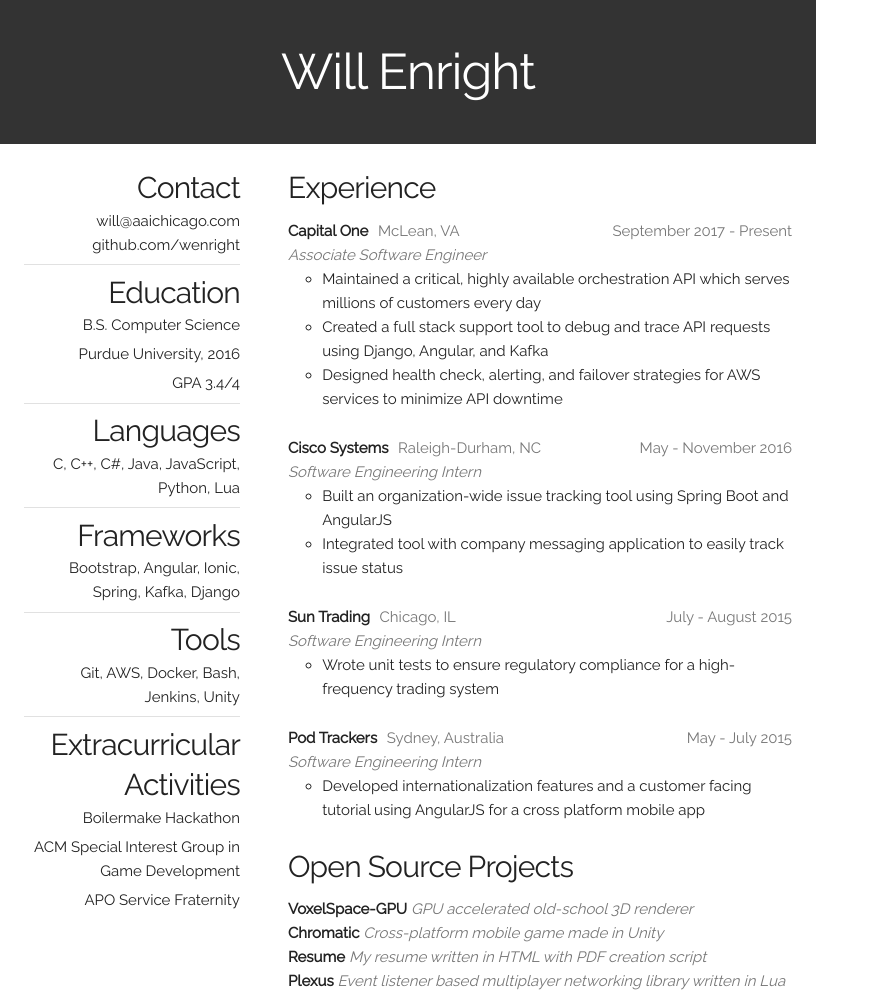
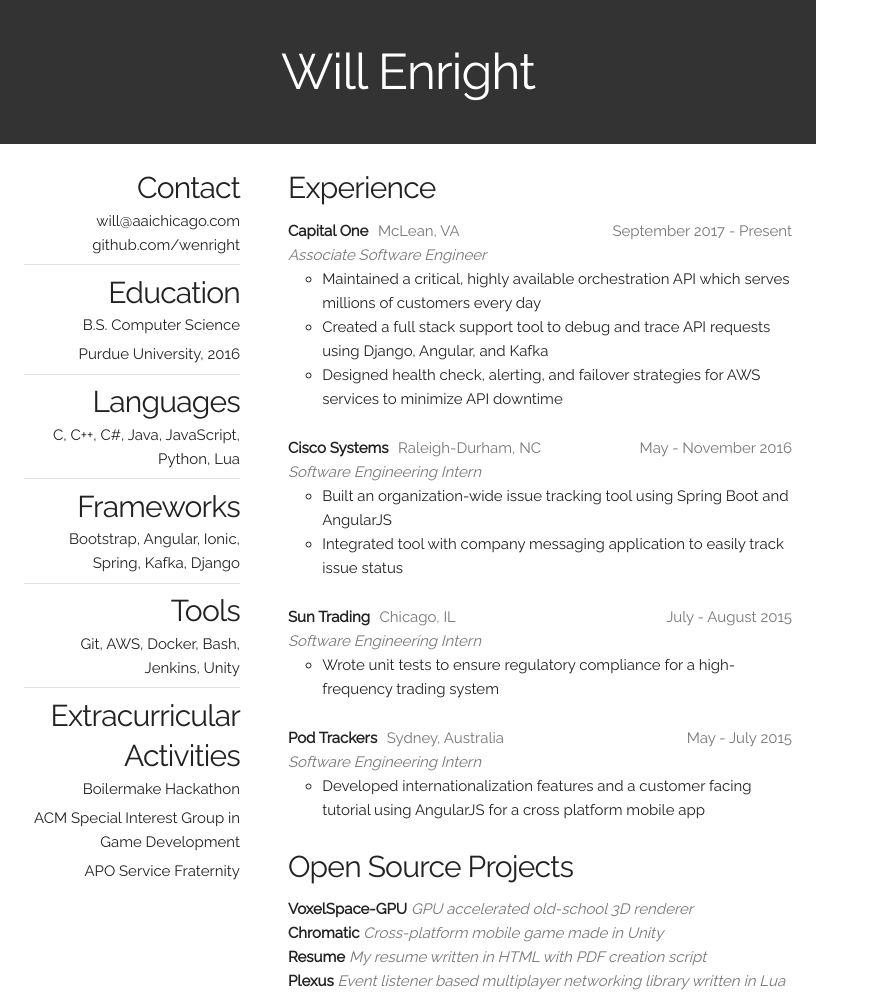
Before and after one commit to wenright/resume, a website: page index.html in a window 1280 px wide. Shown: the whole page, without its empty margins (0-879 px from the left). Drawn offline with Linux system fonts and the light colour scheme.

Commit message:
Remove GPA

```diff
--- a/index.html
+++ b/index.html
@@ -33,7 +33,6 @@
 
 		<p>B.S. Computer Science</p>
 		<p>Purdue University, 2016</p>
-		<p>GPA 3.4/4</p>
 
 		<hr>
 
```
Also changed, not shown: 1 other file.
